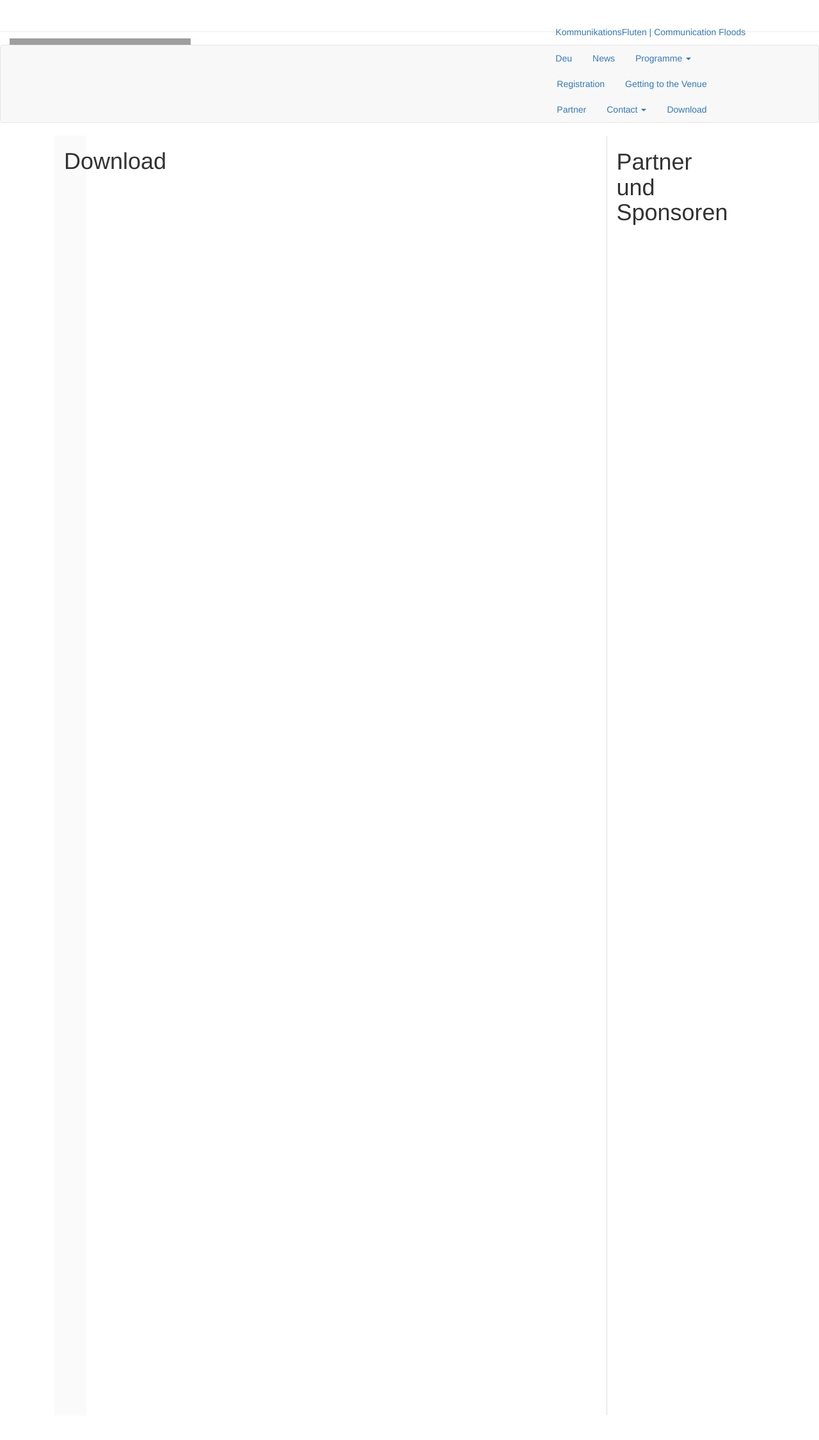
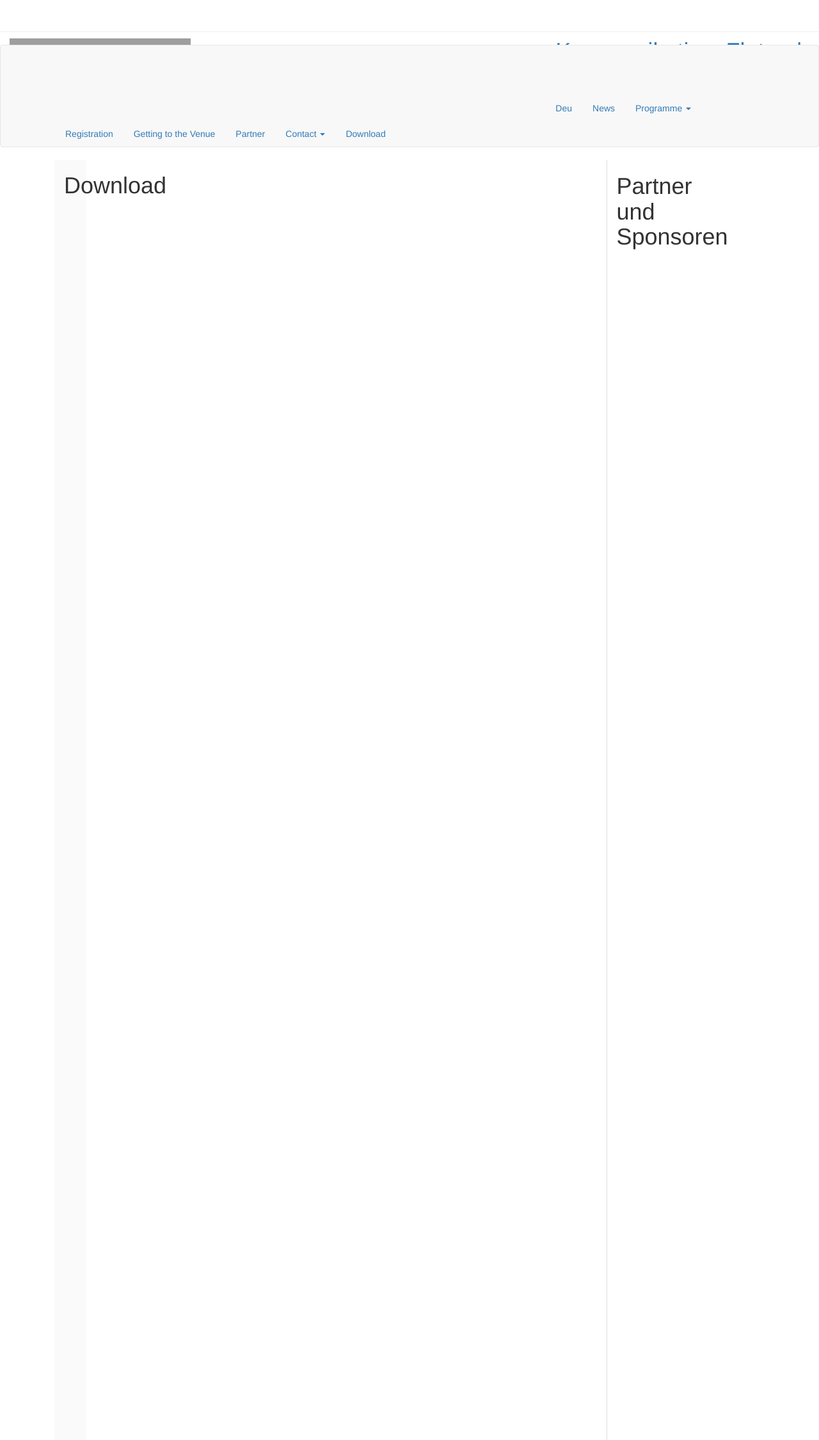
Before and after one commit to susedev/test, a Jekyll site: the page built from download.html, in a window 1280 px wide. Shown: the whole page at 64% size. Built offline with Jekyll 4.4.1, drawn with Linux system fonts in a browser that asks for light colours; nearby versions of some CDN libraries; before the commit the page ends 2212 px from its top, so only the background shows below that; grey boxes are pictures that could not be loaded.

```diff
--- a/_layouts/base.html
+++ b/_layouts/base.html
@@ -13,7 +13,7 @@
                 <h1><a href="http://www.eijc.eu/de/" target="blank_"><img class=" size-full wp-image-2541 alignleft" src="https://raw.githubusercontent.com/EIJC/data/gh-pages/media/eijc-logo-klein.jpg" width="283" height="87" /></a></h1>
             </div>
             <div class="col-md-4">
-                  <a href="http://eijc.github.io/data/">KommunikationsFluten | Communication Floods</a>
+                 <h1><a href="http://eijc.github.io/data/">KommunikationsFluten | Communication Floods</a></h1>
             </div>
       </div>
 
```
